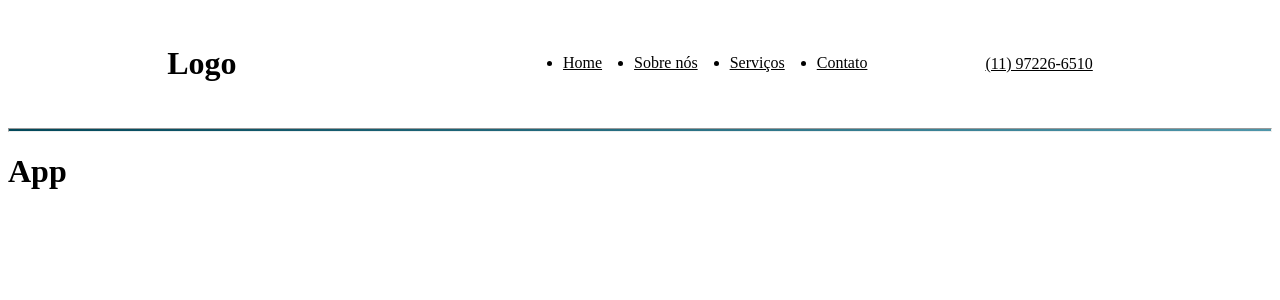
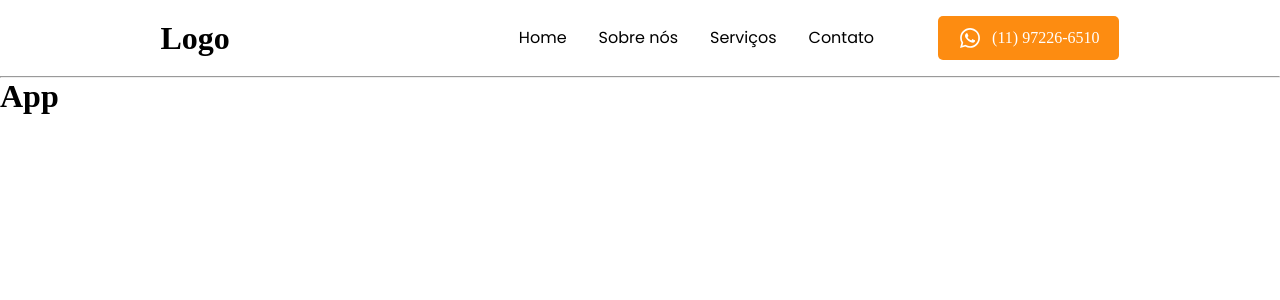
Before and after one commit to GoFreelasfy/portfolio, a React (Vite) app: page / in a window 1280 px wide. Shown: the top 300 px of the page. Built offline with nearby package versions, Linux system fonts and the light colour scheme.

Commit message:
:package: atualizando projeto

```diff
--- a/index.html
+++ b/index.html
@@ -3,9 +3,12 @@
 
 <head>
   <meta charset="UTF-8" />
+  <link rel="preconnect" href="https://fonts.googleapis.com">
+  <link rel="preconnect" href="https://fonts.gstatic.com" crossorigin>
   <link rel="icon" type="image/svg+xml" href="/vite.svg" />
   <meta name="viewport" content="width=device-width, initial-scale=1.0" />
-  <title>Vite + React</title>
+  <link href="https://fonts.googleapis.com/css2?family=Montserrat:wght@400;500;600;700&family=Poppins:wght@400;500;600;700&display=swap" rel="stylesheet">
+  <title>Porfolio</title>
 </head>
 
 <body>
--- a/src/components/header/Header.jsx
+++ b/src/components/header/Header.jsx
@@ -26,7 +26,7 @@
     a {
       color: var(--black);
       font-size: 16px;
-      /* font-family: "Poppins",sans-serif; */
+      font-family: "Poppins", sans-serif;
 
       &::after {
         content: "";
--- a/src/main.jsx
+++ b/src/main.jsx
@@ -1,9 +1,11 @@
 import React from "react";
 import ReactDOM from "react-dom/client";
 import App from "./App";
+import { GlobalStyle } from "./styles/globalStyle";
 
 ReactDOM.createRoot(document.getElementById("root")).render(
   <React.StrictMode>
+    <GlobalStyle />
     <App />
   </React.StrictMode>
 );
--- a/src/styles/globalStyle.js
+++ b/src/styles/globalStyle.js
@@ -1,11 +1,18 @@
 import { createGlobalStyle } from "styled-components";
 
-const GlobalStyle = createGlobalStyle`
+export const GlobalStyle = createGlobalStyle`
 *{
   margin: 0;
   padding: 0;
   box-sizing: border-box;
-  /* font-family: "Montserrat, sans-serif"; */
+  font-family: "Montserrat, sans-serif";
+}
+
+ul {
+  list-style: none;
+}
+a{
+  text-decoration: none;
 }
 
 :root{
@@ -23,5 +30,7 @@
 .container {
   max-width: 1440px;
   margin: 0 auto;
+  padding-left: 7rem;
+  padding-right: 7rem;
 }
 `;
```
